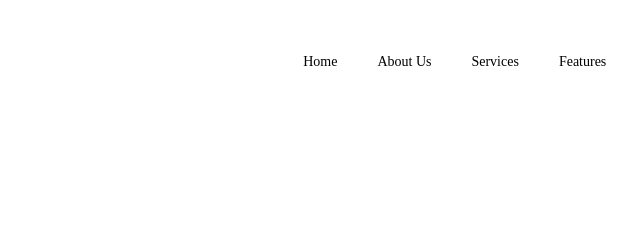
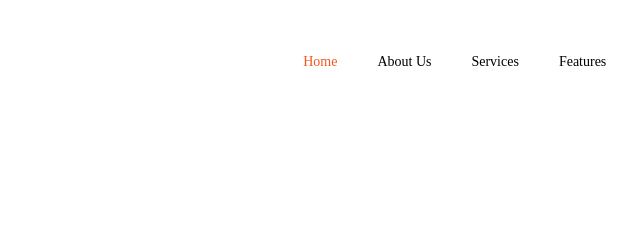
Before and after one commit to caregor/HTML_CSS, a plain HTML site: page lesson03/index.html in a window 1280 px wide. Shown: the top 240 px of the page, 398-1038 px from the left. Drawn offline with Linux system fonts and the light colour scheme.

Commit message:
HW4 added color; HW 4 is done;

```diff
--- a/lesson03/index.html
+++ b/lesson03/index.html
@@ -13,7 +13,7 @@
             <img src="./img/logo.svg" alt="logo">
         </div>
         <div class="header_buttons">
-            <a class="header_link" href="#">Home</a>
+            <a class="header_link with_color" href="#">Home</a>
             <a class="header_link" href="#">About Us</a>
             <a class="header_link" href="#">Services</a>
             <a class="header_link" href="#">Features</a>
--- a/lesson03/style.css
+++ b/lesson03/style.css
@@ -102,3 +102,7 @@ a {
     background: #F25822;
     color: #FFFFFF;
 }
+
+.with_color {
+    color: #F25822;
+}
```
